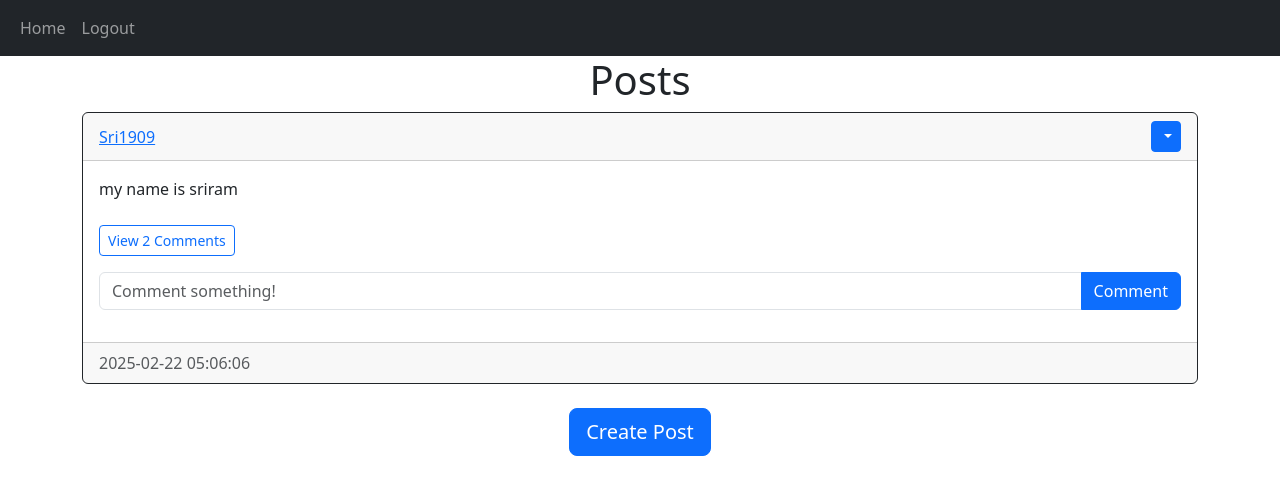
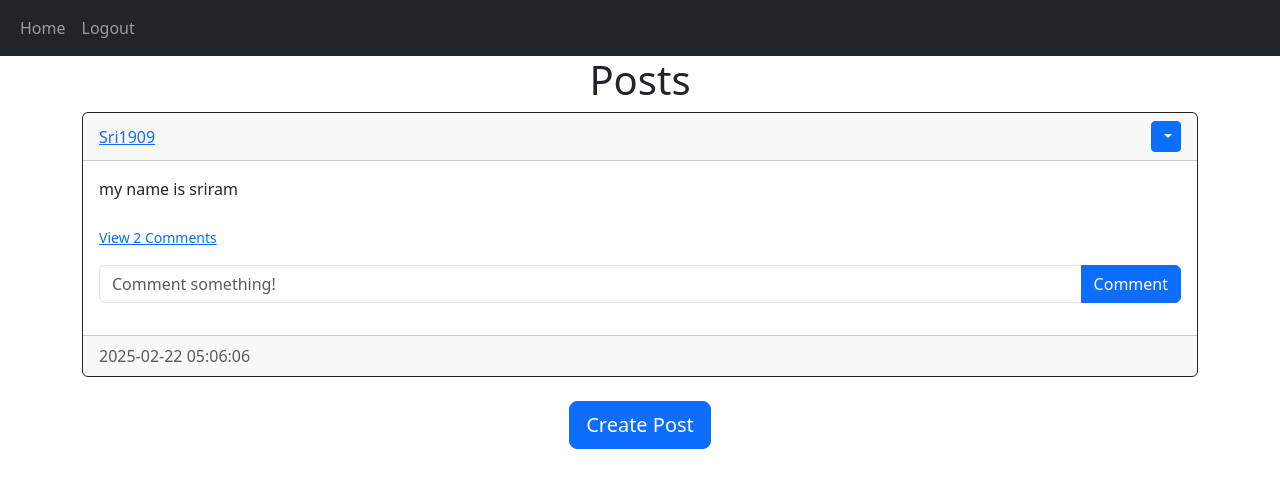
Before and after one commit to SriramMurugesan/blog_magizh, a Flask app: page / in a window 1280 px wide. Shown: the top 495 px of the page. Run offline with Flask 3, Linux system fonts and the light colour scheme; a user stored in the database is signed in; data comes from the database, SQL or seed files in the repository.

Commit message:
4th video 26 mins

```diff
--- a/website/templates/post_div.html
+++ b/website/templates/post_div.html
@@ -36,9 +36,9 @@
             </div>
             <p class="card-text">
             {% if post.comments|length > 0 %}
-            <button class="btn btn-sm btn-outline-primary" data-bs-toggle="collapse" href="#comments-{{post.id}}" role="button">
-                View {{post.comments|length}} Comments
-            </button>
+            <a data-bs-toggle="collapse" href="#comments-{{post.id}}" role="button">
+            <small>View {{post.comments|length}} Comments</small>
+            </a>
             {% else %}
             <small class="text-muted">No comments yet</small>
             {%- endif %}
```
